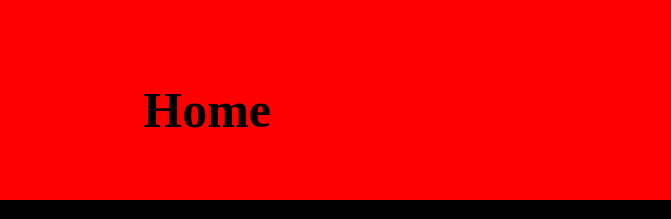
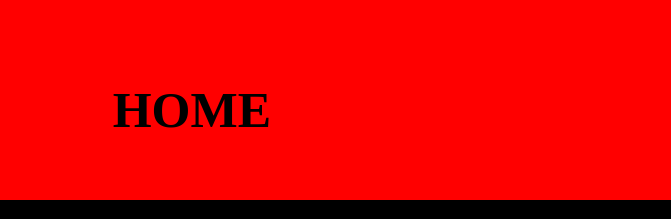
Before and after one commit to GeilsonHolanda/P-gina-Pessoal, a plain HTML site: page home.html in a window 1280 px wide. Shown: the top 219 px of the page, 609-1280 px from the left. Drawn offline with Linux system fonts and the light colour scheme.

Commit message:
Update home.html

```diff
--- a/home.html
+++ b/home.html
@@ -20,7 +20,7 @@
 
         </div>
         <div>
-          <a class="botao-home" href="home.html" style="text-decoration:none">Home</a>
+          <a class="botao-home" href="home.html" style="text-decoration:none">HOME</a>
         </div>
       </header>
 
```
